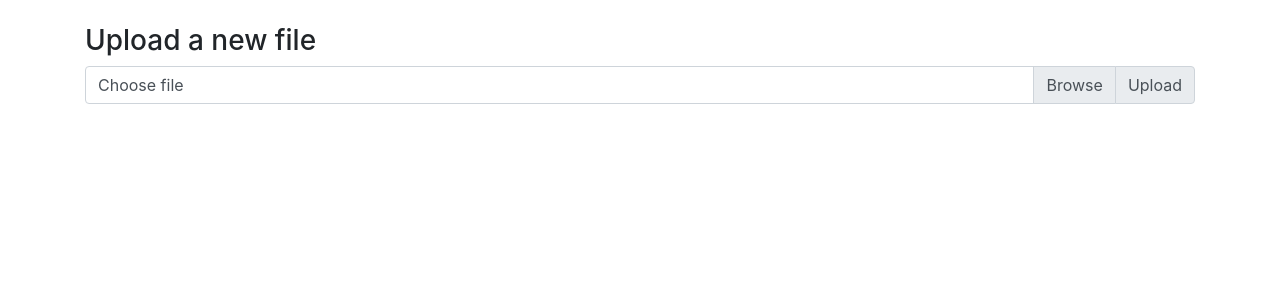
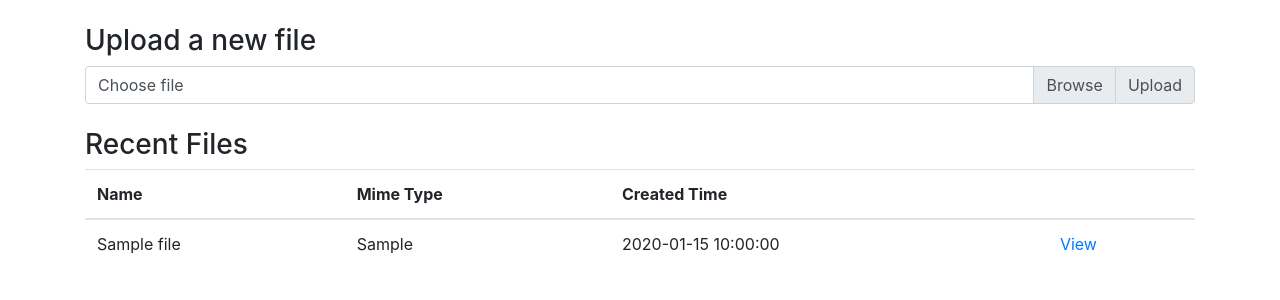
Before and after one commit to AndrewNoviello/GRIAIFlaskWebApp, a Flask app: template templates/list.html in a window 1280 px wide. Shown: the part 56-356 px from the top of the page. Run offline with Flask 2, Linux system fonts and the light colour scheme; the template is opened without the code that fills it: most values are stand-ins (such as "Sample title", 1, 10 or a date in 2020); some libraries are stand-ins or nearby versions.

Commit message:
moving files

```diff
--- a/google_auth.py
+++ b/google_auth.py
@@ -3,14 +3,15 @@ import os
 
 import flask
 
-from authlib.client import OAuth2Session
+#from authlib.client import OAuth2Session
+from authlib.integrations.requests_client import OAuth2Session
 import google.oauth2.credentials
 import googleapiclient.discovery
 
 ACCESS_TOKEN_URI = 'https://www.googleapis.com/oauth2/v4/token'
 AUTHORIZATION_URL = 'https://accounts.google.com/o/oauth2/v2/auth?access_type=offline&prompt=consent'
 
-AUTHORIZATION_SCOPE ='openid email profile https://www.googleapis.com/auth/drive'
+AUTHORIZATION_SCOPE ='openid email profile https://www.googleapis.com/auth/drive.file'
 
 AUTH_REDIRECT_URI = 'http://localhost:5000/google/auth'
 BASE_URI = 'http://localhost:5000'
@@ -70,7 +71,7 @@ def login():
                             scope=AUTHORIZATION_SCOPE,
                             redirect_uri=AUTH_REDIRECT_URI)
 
-    uri, state = session.authorization_url(AUTHORIZATION_URL)
+    uri, state = session.create_authorization_url(AUTHORIZATION_URL)
 
     flask.session[AUTH_STATE_KEY] = state
     flask.session.permanent = True
--- a/main.py
+++ b/main.py
@@ -4,9 +4,6 @@ import os
 
 import flask
 from flask import Flask, render_template, redirect
-from authlib.client import OAuth2Session
-import google.oauth2.credentials
-import googleapiclient.discovery
 
 import google_auth, google_drive
 
@@ -16,11 +13,18 @@ app.secret_key = 'griai'
 app.register_blueprint(google_auth.app)
 app.register_blueprint(google_drive.app)
 
+
 @app.route('/')
 def index():
     if google_auth.is_logged_in():
-        return flask.render_template('list.html', user_info=google_auth.get_user_info())
-        #return redirect("/dashboard", code=303)
+        drive_fields = "files(id,name,mimeType,createdTime,modifiedTime,shared,webContentLink)"
+        items = google_drive.build_drive_api_v3().files().list(
+                        pageSize=20, orderBy="folder", q='trashed=false',
+                        fields=drive_fields
+                    ).execute()
+
+        return flask.render_template('list.html', files=items['files'], user_info=google_auth.get_user_info())
+
     return render_template('index.html')
 
 @app.route('/dashboard')
--- a/templates/list.html
+++ b/templates/list.html
@@ -30,6 +30,27 @@
     </div>
   </div>
 </form>
+        <h3 class="mt-4">Recent Files</h3>
+<table class="table">
+<thead>
+  <tr>
+    <th scope="col">Name</th>
+    <th scope="col">Mime Type</th>
+    <th scope="col">Created Time</th>
+    <th scope="col"></th>
+  </tr>
+</thead>
+<tbody>
+  {% for file in files %}
+  <tr>
+    <td>{{ file['name'] }}</td>
+    <td>{{ file['mimeType'] }}</td>
+    <td>{{ file['createdTime'] }}</td>
+    <td><a href="/gdrive/view/{{file['id']}}">View</a></td>
+  </tr>
+  {% endfor %}
+</tbody>
+</table>
     </div>
     <script src="https://code.jquery.com/jquery-3.3.1.slim.min.js" integrity="sha384-q8i/X+965DzO0rT7abK41JStQIAqVgRVzpbzo5smXKp4YfRvH+8abtTE1Pi6jizo" crossorigin="anonymous"></script>
     <script src="https://cdnjs.cloudflare.com/ajax/libs/popper.js/1.14.3/umd/popper.min.js" integrity="sha384-ZMP7rVo3mIykV+2+9J3UJ46jBk0WLaUAdn689aCwoqbBJiSnjAK/l8WvCWPIPm49" crossorigin="anonymous"></script>
```
Also changed, not shown: google_drive.py (+29 -3 lines).
